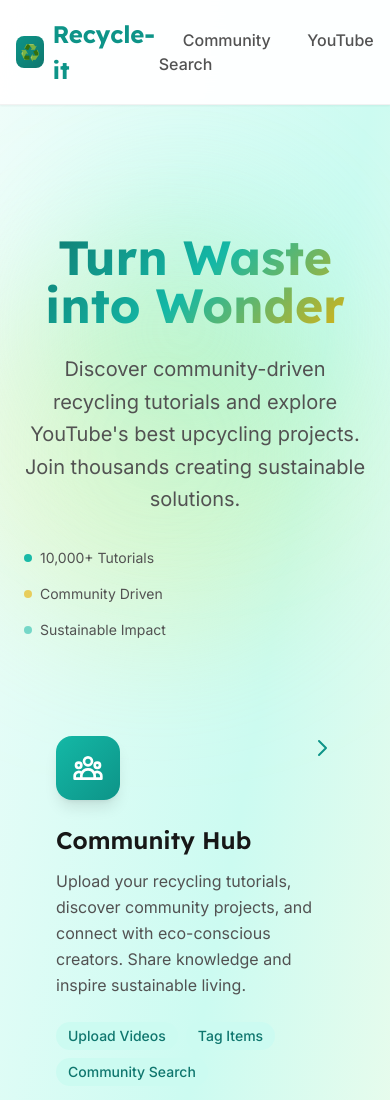
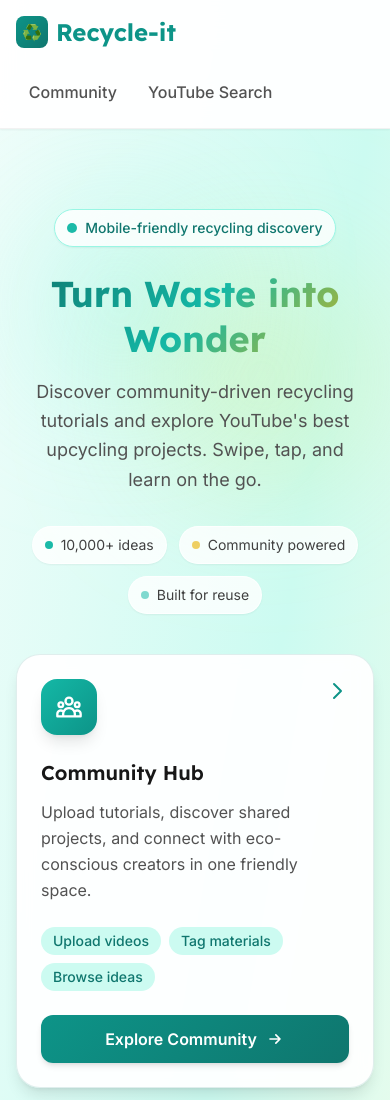
Before and after one commit to Reda-hi/Reda-hi.github.io, a website: page index.html in a window 390 px wide. Shown: the top 1100 px of the page. Drawn offline with nearby package versions, Linux system fonts and the light colour scheme.

Commit message:
Improve mobile-friendly frontend experience

```diff
--- a/YTsearch/style.css
+++ b/YTsearch/style.css
@@ -75,6 +75,7 @@
     display: flex;
     justify-content: space-between;
     align-items: center;
+    gap: 1rem;
     transition: all 0.3s cubic-bezier(0.4, 0, 0.2, 1);
 }
 
@@ -95,7 +96,10 @@
 
 .nav-links {
     display: flex;
-    gap: 1.5rem;
+    align-items: center;
+    gap: 0.35rem;
+    flex-wrap: wrap;
+    justify-content: flex-end;
 }
 
 .nav-links a {
@@ -103,8 +107,8 @@
     color: var(--neutral-600);
     font-weight: 500;
     transition: all 0.2s ease;
-    padding: 0.5rem 1rem;
-    border-radius: 0.5rem;
+    padding: 0.65rem 0.9rem;
+    border-radius: 999px;
 }
 
 .nav-links a:hover {
@@ -324,7 +328,34 @@
 footer p { color: var(--neutral-400); margin-bottom: 0.5rem; }
 
 @media (max-width: 768px) {
-    .hero h1 { font-size: 2.25rem; }
+    .navbar {
+        padding: 0.9rem 1rem;
+        flex-wrap: wrap;
+    }
+
+    .nav-links {
+        width: 100%;
+        justify-content: flex-start;
+        padding-top: 0.25rem;
+    }
+
+    .hero {
+        padding: 4rem 1rem;
+    }
+
+    .hero h1 { font-size: 2.1rem; }
+    .hero .subtitle { font-size: 1rem; }
     .container { padding: 2rem 1rem; }
-    .items-grid { grid-template-columns: repeat(auto-fill, minmax(140px, 1fr)); gap: 1rem; }
+    .items-grid { grid-template-columns: repeat(2, minmax(0, 1fr)); gap: 1rem; }
 }
+
+@media (max-width: 480px) {
+    .items-grid {
+        grid-template-columns: 1fr;
+    }
+
+    .cta-button, .secondary-button {
+        width: 100%;
+        justify-content: center;
+    }
+}
--- a/community/style.css
+++ b/community/style.css
@@ -83,6 +83,7 @@
     font-weight: 400;
     -webkit-font-smoothing: antialiased;
     -moz-osx-font-smoothing: grayscale;
+    overflow-x: hidden;
 }
 
 /* Professional Headings */
@@ -110,6 +111,7 @@
     display: flex;
     justify-content: space-between;
     align-items: center;
+    gap: 1rem;
     position: sticky;
     top: 0;
     z-index: 1000;
@@ -132,14 +134,21 @@
     font-family: 'Lexend', sans-serif;
 }
 
+.nav-links {
+    display: flex;
+    align-items: center;
+    justify-content: flex-end;
+    gap: 0.35rem;
+    flex-wrap: wrap;
+}
+
 .nav-links a {
     text-decoration: none;
     color: var(--neutral-600);
-    margin-left: 2rem;
     font-weight: 500;
     transition: all 0.2s cubic-bezier(0.4, 0, 0.2, 1);
-    padding: 0.5rem 1rem;
-    border-radius: 0.5rem;
+    padding: 0.65rem 0.9rem;
+    border-radius: 999px;
     position: relative;
 }
 
@@ -162,6 +171,45 @@
 
 .nav-links a:hover::after {
     width: 80%;
+}
+
+.card-pro {
+    background: rgba(255, 255, 255, 0.94);
+    border: 1px solid rgba(15, 118, 110, 0.12);
+    box-shadow: var(--shadow-lg);
+    backdrop-filter: blur(10px);
+}
+
+.hover-lift {
+    transition: transform 0.2s ease, box-shadow 0.2s ease;
+}
+
+.hover-lift:hover {
+    transform: translateY(-6px);
+    box-shadow: var(--shadow-xl);
+}
+
+.btn-primary {
+    display: inline-flex;
+    align-items: center;
+    justify-content: center;
+    gap: 0.5rem;
+    padding: 0.9rem 1.25rem;
+    background: linear-gradient(135deg, var(--primary-600), var(--primary-700));
+    color: white;
+    border-radius: 999px;
+    font-weight: 600;
+    box-shadow: var(--shadow-md);
+    text-decoration: none;
+}
+
+.focus-ring:focus-visible {
+    outline: none;
+    box-shadow: 0 0 0 3px rgba(20, 184, 166, 0.2);
+}
+
+.transition-pro {
+    transition: all 0.2s ease;
 }
 
 /* Professional Hero Section */
@@ -718,14 +766,14 @@
 /* Responsive Design */
 @media (max-width: 768px) {
     .hero { padding: 4rem 1rem 3rem; }
-    .hero h1 { font-size: 2.5rem; }
-    .hero p { font-size: 1.1rem; }
+    .hero h1 { font-size: 2.25rem; line-height: 1.1; }
+    .hero p { font-size: 1rem; }
 
-    .container { padding: 0 1rem; }
+    .container { padding: 0 1rem 2rem; }
 
     .items-grid {
-        grid-template-columns: repeat(auto-fill, minmax(140px, 1fr));
-        gap: 1rem;
+        grid-template-columns: repeat(2, minmax(0, 1fr));
+        gap: 0.85rem;
     }
 
     .wizard-steps {
@@ -734,17 +782,38 @@
     }
 
     .wizard, .tutorial-form, .action-area {
-        padding: 2rem 1.5rem;
-        border-radius: 1.5rem;
+        padding: 1.5rem 1rem;
+        border-radius: 1.25rem;
     }
 
     .navbar {
-        padding: 1rem;
+        padding: 0.9rem 1rem;
+        flex-wrap: wrap;
+    }
+
+    .nav-links {
+        width: 100%;
+        justify-content: flex-start;
+        padding-top: 0.25rem;
     }
 
     .nav-links a {
-        margin-left: 1rem;
-        padding: 0.5rem;
+        padding: 0.6rem 0.8rem;
+    }
+}
+
+@media (max-width: 480px) {
+    .items-grid {
+        grid-template-columns: 1fr;
+    }
+
+    .hero h1 {
+        font-size: 2rem;
+    }
+
+    .cta-button, .secondary-button, .btn-primary {
+        width: 100%;
+        justify-content: center;
     }
 }
 
--- a/index.html
+++ b/index.html
@@ -115,47 +115,46 @@
   </header>
 
   <!-- Hero Section -->
-  <section class="pt-32 pb-20 px-6 relative overflow-hidden">
-    <!-- Background decoration -->
+  <section class="pt-20 pb-16 sm:pt-24 sm:pb-20 px-4 sm:px-6 lg:px-8 relative overflow-hidden">
     <div class="absolute inset-0 pointer-events-none">
-      <div class="absolute top-20 left-10 w-72 h-72 bg-primary-200 rounded-full mix-blend-multiply filter blur-3xl opacity-30 animate-float"></div>
-      <div class="absolute top-40 right-10 w-96 h-96 bg-secondary-200 rounded-full mix-blend-multiply filter blur-3xl opacity-30 animate-float" style="animation-delay: 1s;"></div>
-      <div class="absolute bottom-20 left-1/2 w-80 h-80 bg-primary-100 rounded-full mix-blend-multiply filter blur-3xl opacity-40 animate-float" style="animation-delay: 2s;"></div>
+      <div class="absolute top-20 left-6 sm:left-10 w-48 h-48 sm:w-72 sm:h-72 bg-primary-200 rounded-full mix-blend-multiply filter blur-3xl opacity-30 animate-float"></div>
+      <div class="absolute top-36 right-4 sm:right-10 w-56 h-56 sm:w-96 sm:h-96 bg-secondary-200 rounded-full mix-blend-multiply filter blur-3xl opacity-30 animate-float" style="animation-delay: 1s;"></div>
+      <div class="absolute bottom-10 left-1/2 w-56 h-56 sm:w-80 sm:h-80 bg-primary-100 rounded-full mix-blend-multiply filter blur-3xl opacity-40 animate-float" style="animation-delay: 2s;"></div>
     </div>
 
     <div class="max-w-7xl mx-auto relative z-10">
-      <!-- Hero Content -->
-      <div class="text-center mb-16 animate-fade-in">
-        <h1 class="font-display text-5xl md:text-7xl font-bold text-gradient mb-6">
+      <div class="text-center mb-10 md:mb-14 animate-fade-in">
+        <div class="inline-flex items-center gap-2 rounded-full border border-primary-200 bg-white/80 px-3 py-2 text-sm font-medium text-primary-700 shadow-sm mb-6">
+          <span class="inline-block h-2.5 w-2.5 rounded-full bg-primary-500 animate-pulse"></span>
+          Mobile-friendly recycling discovery
+        </div>
+        <h1 class="font-display text-4xl sm:text-5xl lg:text-7xl font-bold text-gradient mb-4 sm:mb-6 leading-tight">
           Turn Waste into Wonder
         </h1>
-        <p class="text-xl md:text-2xl text-neutral-600 max-w-3xl mx-auto mb-8 leading-relaxed">
-          Discover community-driven recycling tutorials and explore YouTube's best upcycling projects.
-          Join thousands creating sustainable solutions.
+        <p class="text-lg sm:text-xl md:text-2xl text-neutral-600 max-w-3xl mx-auto leading-relaxed px-2">
+          Discover community-driven recycling tutorials and explore YouTube's best upcycling projects. Swipe, tap, and learn on the go.
         </p>
-        <div class="flex flex-col sm:flex-row gap-4 justify-center">
-          <div class="flex items-center gap-2 text-neutral-600">
+        <div class="mt-8 flex flex-wrap justify-center gap-3 text-sm text-neutral-700">
+          <div class="flex items-center gap-2 rounded-full border border-white/70 bg-white/80 px-3 py-2 shadow-sm">
             <div class="w-2 h-2 bg-primary-500 rounded-full animate-pulse"></div>
-            <span class="text-sm">10,000+ Tutorials</span>
+            <span>10,000+ ideas</span>
           </div>
-          <div class="flex items-center gap-2 text-neutral-600">
+          <div class="flex items-center gap-2 rounded-full border border-white/70 bg-white/80 px-3 py-2 shadow-sm">
             <div class="w-2 h-2 bg-secondary-500 rounded-full animate-pulse" style="animation-delay: 0.5s;"></div>
-            <span class="text-sm">Community Driven</span>
+            <span>Community powered</span>
           </div>
-          <div class="flex items-center gap-2 text-neutral-600">
+          <div class="flex items-center gap-2 rounded-full border border-white/70 bg-white/80 px-3 py-2 shadow-sm">
             <div class="w-2 h-2 bg-primary-500 rounded-full animate-pulse" style="animation-delay: 1s;"></div>
-            <span class="text-sm">Sustainable Impact</span>
+            <span>Built for reuse</span>
           </div>
         </div>
       </div>
 
-      <!-- Feature Cards -->
-      <div class="grid md:grid-cols-2 gap-8 max-w-5xl mx-auto">
-        <!-- Community Card -->
-        <a href="/community/" class="card-pro rounded-3xl p-8 hover-lift group">
+      <div class="grid gap-6 lg:grid-cols-2 max-w-5xl mx-auto">
+        <a href="/community/" class="card-pro rounded-3xl p-6 sm:p-8 hover-lift group">
           <div class="flex items-start justify-between mb-6">
-            <div class="w-16 h-16 bg-gradient-to-br from-primary-500 to-primary-600 rounded-2xl flex items-center justify-center shadow-lg">
-              <svg class="w-8 h-8 text-white" fill="none" stroke="currentColor" viewBox="0 0 24 24">
+            <div class="w-14 h-14 sm:w-16 sm:h-16 bg-gradient-to-br from-primary-500 to-primary-600 rounded-2xl flex items-center justify-center shadow-lg">
+              <svg class="w-7 h-7 sm:w-8 sm:h-8 text-white" fill="none" stroke="currentColor" viewBox="0 0 24 24">
                 <path stroke-linecap="round" stroke-linejoin="round" stroke-width="2" d="M17 20h5v-2a3 3 0 00-5.356-1.857M17 20H7m10 0v-2c0-.656-.126-1.283-.356-1.857M7 20H2v-2a3 3 0 015.356-1.857M7 20v-2c0-.656.126-1.283.356-1.857m0 0a5.002 5.002 0 019.288 0M15 7a3 3 0 11-6 0 3 3 0 016 0zm6 3a2 2 0 11-4 0 2 2 0 014 0zM7 10a2 2 0 11-4 0 2 2 0 014 0z"></path>
               </svg>
             </div>
@@ -166,19 +165,18 @@
             </div>
           </div>
 
-          <h3 class="font-display text-2xl font-semibold text-neutral-900 mb-3">Community Hub</h3>
+          <h3 class="font-display text-xl sm:text-2xl font-semibold text-neutral-900 mb-3">Community Hub</h3>
           <p class="text-neutral-600 mb-6 leading-relaxed">
-            Upload your recycling tutorials, discover community projects, and connect with eco-conscious creators.
-            Share knowledge and inspire sustainable living.
+            Upload tutorials, discover shared projects, and connect with eco-conscious creators in one friendly space.
           </p>
 
           <div class="flex flex-wrap gap-2 mb-6">
-            <span class="px-3 py-1 bg-primary-100 text-primary-700 rounded-full text-sm font-medium">Upload Videos</span>
-            <span class="px-3 py-1 bg-primary-100 text-primary-700 rounded-full text-sm font-medium">Tag Items</span>
-            <span class="px-3 py-1 bg-primary-100 text-primary-700 rounded-full text-sm font-medium">Community Search</span>
+            <span class="px-3 py-1 bg-primary-100 text-primary-700 rounded-full text-sm font-medium">Upload videos</span>
+            <span class="px-3 py-1 bg-primary-100 text-primary-700 rounded-full text-sm font-medium">Tag materials</span>
+            <span class="px-3 py-1 bg-primary-100 text-primary-700 rounded-full text-sm font-medium">Browse ideas</span>
           </div>
 
-          <div class="btn-primary inline-flex items-center gap-2 px-6 py-3 rounded-xl font-semibold text-white focus-ring">
+          <div class="btn-primary w-full justify-center sm:w-auto px-6 py-3 rounded-xl font-semibold text-white focus-ring">
             <span>Explore Community</span>
             <svg class="w-5 h-5" fill="none" stroke="currentColor" viewBox="0 0 24 24">
               <path stroke-linecap="round" stroke-linejoin="round" stroke-width="2" d="M13 7l5 5m0 0l-5 5m5-5H6"></path>
@@ -186,11 +184,10 @@
           </div>
         </a>
 
-        <!-- YouTube Search Card -->
-        <a href="/YTsearch/" class="card-pro rounded-3xl p-8 hover-lift group">
+        <a href="/YTsearch/" class="card-pro rounded-3xl p-6 sm:p-8 hover-lift group">
           <div class="flex items-start justify-between mb-6">
-            <div class="w-16 h-16 bg-gradient-to-br from-secondary-500 to-secondary-600 rounded-2xl flex items-center justify-center shadow-lg">
-              <svg class="w-8 h-8 text-white" fill="none" stroke="currentColor" viewBox="0 0 24 24">
+            <div class="w-14 h-14 sm:w-16 sm:h-16 bg-gradient-to-br from-secondary-500 to-secondary-600 rounded-2xl flex items-center justify-center shadow-lg">
+              <svg class="w-7 h-7 sm:w-8 sm:h-8 text-white" fill="none" stroke="currentColor" viewBox="0 0 24 24">
                 <path stroke-linecap="round" stroke-linejoin="round" stroke-width="2" d="M21 21l-6-6m2-5a7 7 0 11-14 0 7 7 0 0114 0z"></path>
               </svg>
             </div>
@@ -201,25 +198,39 @@
             </div>
           </div>
 
-          <h3 class="font-display text-2xl font-semibold text-neutral-900 mb-3">YouTube Search</h3>
+          <h3 class="font-display text-xl sm:text-2xl font-semibold text-neutral-900 mb-3">YouTube Search</h3>
           <p class="text-neutral-600 mb-6 leading-relaxed">
-            Search through millions of YouTube recycling tutorials with our intelligent filtering system.
-            Find the perfect upcycling project for your needs.
+            Search through YouTube tutorials with a smarter experience designed to help you find the right project fast.
           </p>
 
           <div class="flex flex-wrap gap-2 mb-6">
-            <span class="px-3 py-1 bg-secondary-100 text-secondary-700 rounded-full text-sm font-medium">Smart Search</span>
-            <span class="px-3 py-1 bg-secondary-100 text-secondary-700 rounded-full text-sm font-medium">Filtered Results</span>
-            <span class="px-3 py-1 bg-secondary-100 text-secondary-700 rounded-full text-sm font-medium">No Uploads</span>
+            <span class="px-3 py-1 bg-secondary-100 text-secondary-700 rounded-full text-sm font-medium">Smart search</span>
+            <span class="px-3 py-1 bg-secondary-100 text-secondary-700 rounded-full text-sm font-medium">Quick filters</span>
+            <span class="px-3 py-1 bg-secondary-100 text-secondary-700 rounded-full text-sm font-medium">Fast results</span>
           </div>
 
-          <div class="btn-primary inline-flex items-center gap-2 px-6 py-3 rounded-xl font-semibold text-white focus-ring">
+          <div class="btn-primary w-full justify-center sm:w-auto px-6 py-3 rounded-xl font-semibold text-white focus-ring">
             <span>Start Searching</span>
             <svg class="w-5 h-5" fill="none" stroke="currentColor" viewBox="0 0 24 24">
               <path stroke-linecap="round" stroke-linejoin="round" stroke-width="2" d="M13 7l5 5m0 0l-5 5m5-5H6"></path>
             </svg>
           </div>
         </a>
+      </div>
+
+      <div class="mt-10 grid gap-4 md:grid-cols-3 max-w-5xl mx-auto">
+        <div class="rounded-2xl border border-white/70 bg-white/80 p-4 text-left shadow-sm backdrop-blur">
+          <p class="font-semibold text-neutral-900">Fast on phones</p>
+          <p class="text-sm text-neutral-600 mt-1">Everything is sized and spaced for comfortable thumb use.</p>
+        </div>
+        <div class="rounded-2xl border border-white/70 bg-white/80 p-4 text-left shadow-sm backdrop-blur">
+          <p class="font-semibold text-neutral-900">Built for learning</p>
+          <p class="text-sm text-neutral-600 mt-1">Clear steps and simple navigation keep the experience focused.</p>
+        </div>
+        <div class="rounded-2xl border border-white/70 bg-white/80 p-4 text-left shadow-sm backdrop-blur">
+          <p class="font-semibold text-neutral-900">Made to share</p>
+          <p class="text-sm text-neutral-600 mt-1">Your tutorials can be discovered by the whole community.</p>
+        </div>
       </div>
     </div>
   </section>
```
